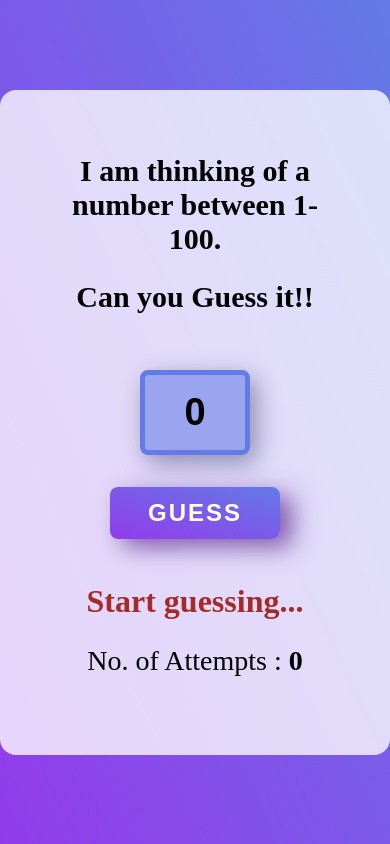
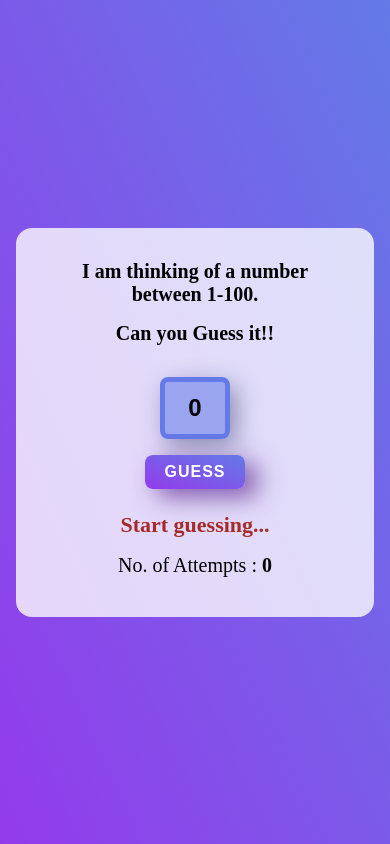
Before and after one commit to AasthaAgg/Guess-The-Number-Game, a plain HTML site: page index.html in a window 390 px wide. Drawn offline with Linux system fonts and the light colour scheme.

Commit message:
media query added

```diff
--- a/style.css
+++ b/style.css
@@ -92,3 +92,44 @@ p#msg{
     font-weight: 600;
     color: brown;
 }
+
+@media screen and (max-width: 700px){
+
+    .main{
+        margin: 1rem;
+        padding: 2rem;
+    }
+
+    h1{
+        margin-bottom: 1rem;
+        font-size: 20px;
+    }
+
+    input{
+        margin-top: 1rem;
+        margin-bottom: 1rem;
+        padding: 0.75rem;
+        width: 70px;
+        font-size: 24px;
+    }
+
+    button{
+        margin-bottom: 1rem;
+        padding: 0.5rem 0.75rem;
+        font-size: 16px;
+        letter-spacing: 1px;
+    }
+
+    #play{
+        width: 100px;
+    }
+
+    p{
+        font-size: 20px;
+        line-height: 40px;
+    }
+
+    p#msg{
+        font-size: 22px;
+    }
+}
```
